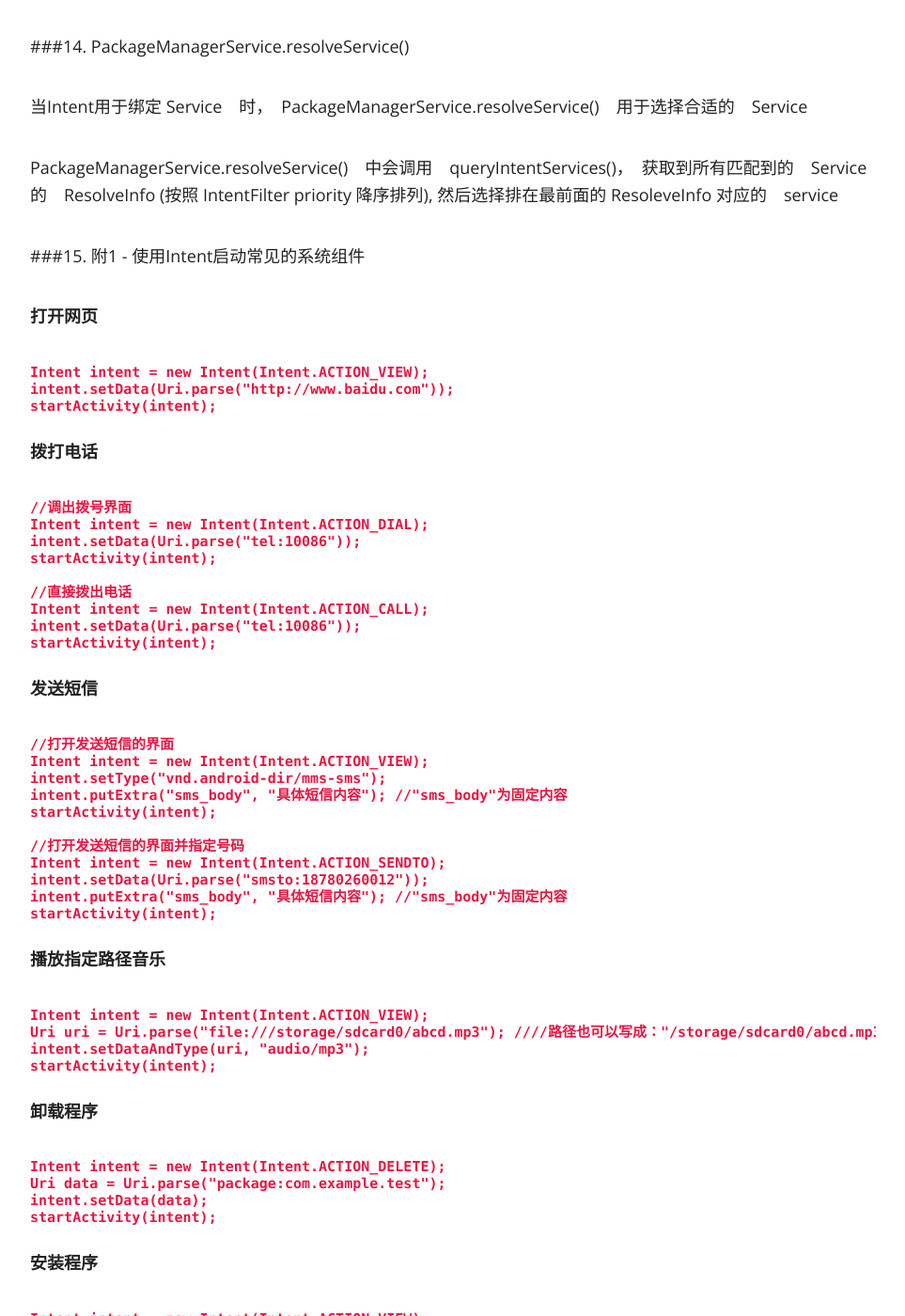
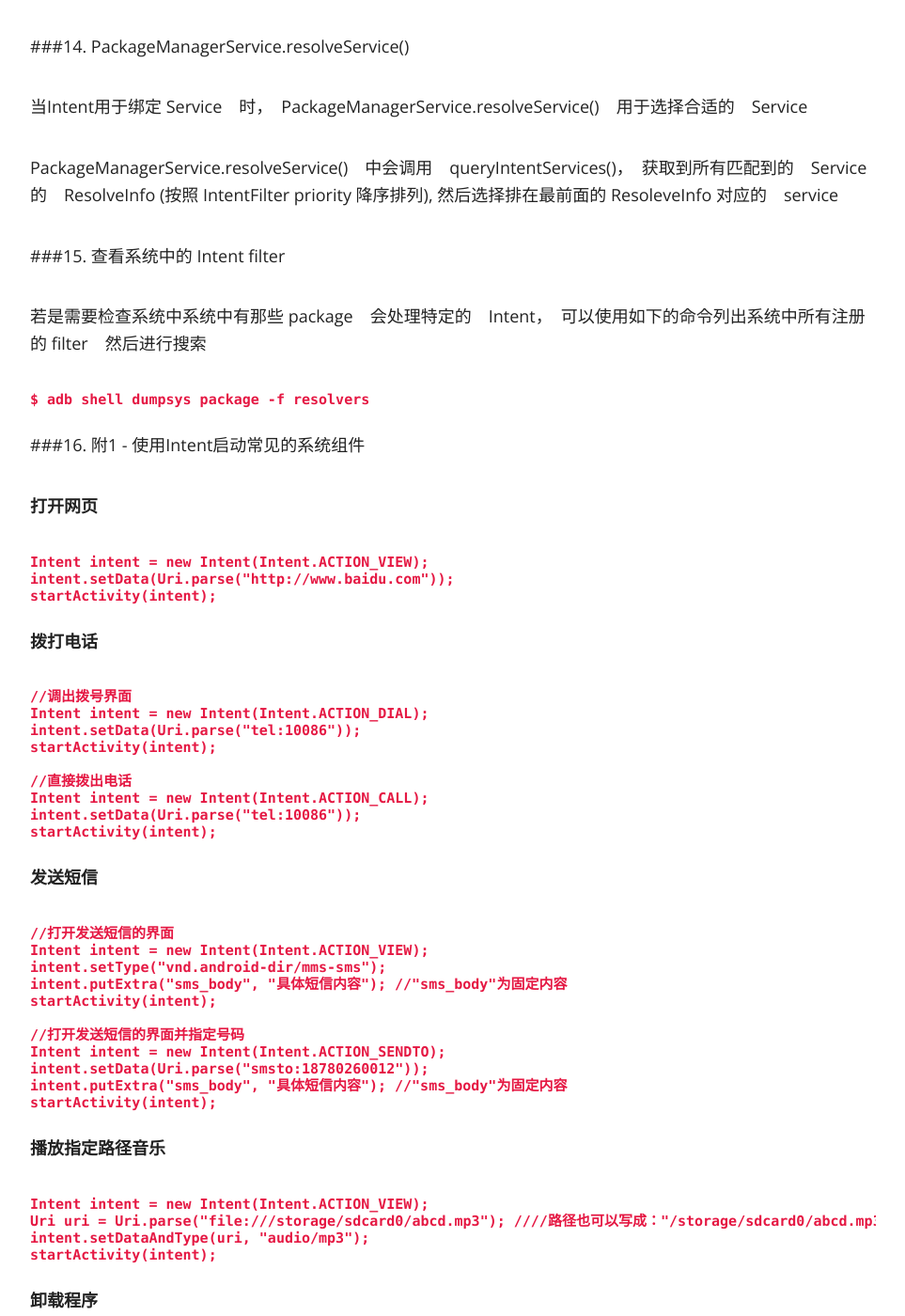
Before and after one commit to lishiwen4/lishiwen4.github.io, a Jekyll site: the page built from _posts/android/2016-08-05-android-intent.md, in a window 1280 px wide and 1400 px high, scrolled down 18444 px. Shown: the whole window at 94% size, without its empty margins (158-1121 px from the left). Built offline with Jekyll 4.4.1, drawn with Linux system fonts in a browser that asks for light colours; nearby versions of some CDN libraries; some of the changed text lies outside the part shown.

Commit message:
[mod] 2016-08-05-android-intent.md

```diff
--- a/_posts/android/2016-08-05-android-intent.md
+++ b/_posts/android/2016-08-05-android-intent.md
@@ -612,7 +612,6 @@ IntentFilter　在　AndroidManifest.xml　中定义, 若没有对应的　Packa
 
 上述的示例列出的是用于启动 Activity　的Intent, 对于 braodcast receiver, service, provider 这些组件中的　IntentFilter，　｀pm dump <package name>｀　同样也会列出来
 
-
 ###13. PackageManagerService.resolveIntent()
 
 当Intent用于启动　Activity　时, PackageManagerService.resolveIntent() 用于选择合适的 Activity, 其中主要的工作如下:
@@ -633,7 +632,13 @@ IntentFilter　在　AndroidManifest.xml　中定义, 若没有对应的　Packa
 
 PackageManagerService.resolveService()　中会调用　queryIntentServices()，　获取到所有匹配到的　Service　的　ResolveInfo (按照 IntentFilter priority 降序排列), 然后选择排在最前面的 ResoleveInfo 对应的　service
 
-###15. 附1 - 使用Intent启动常见的系统组件
+###15. 查看系统中的 Intent filter
+
+若是需要检查系统中系统中有那些 package　会处理特定的　Intent，　可以使用如下的命令列出系统中所有注册的 filter　然后进行搜索
+
+    $ adb shell dumpsys package -f resolvers
+
+###16. 附1 - 使用Intent启动常见的系统组件
 
 **打开网页**
 
```
Also changed, not shown: other parts of _posts/android/2016-08-05-android-intent.md (+1 -1 lines).
